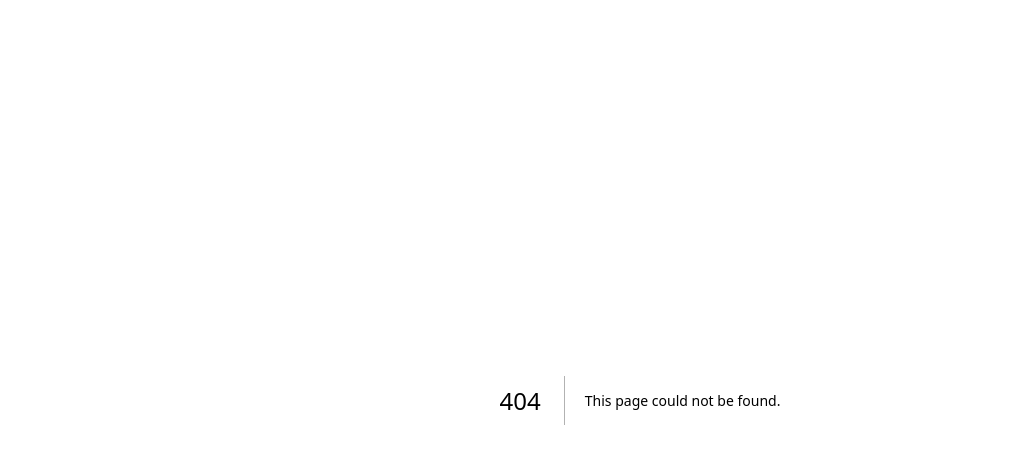
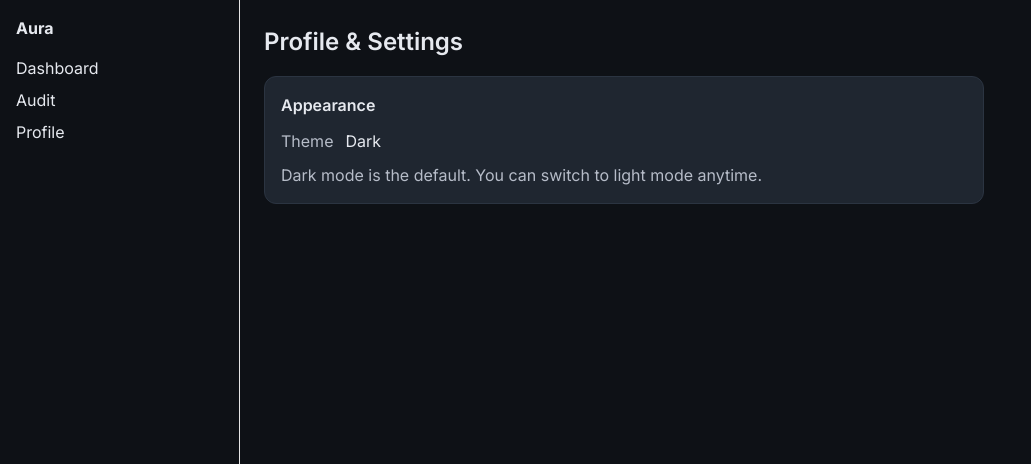
Before and after one commit to becspage-arch/aura, a Next.js app: page /app/profile in a window 1280 px wide. Before the commit this address had no page. Shown: the top 464 px of the page, without its empty margins (0-1031 px from the left). Built offline with nearby package versions, Linux system fonts and the light colour scheme.

Commit message:
Light dark mode

```diff
--- a/src/app/app/layout.tsx
+++ b/src/app/app/layout.tsx
@@ -5,10 +5,11 @@ export default function AppLayout({ children }: { children: React.ReactNode }) {
     <div style={{ display: "grid", gridTemplateColumns: "240px 1fr", minHeight: "100vh" }}>
       <aside style={{ borderRight: "1px solid #e5e5e5", padding: 16 }}>
         <div style={{ fontWeight: 700, marginBottom: 16 }}>Aura</div>
-        <nav style={{ display: "grid", gap: 8 }}>
-          <Link href="/app">Dashboard</Link>
-          <Link href="/app/audit">Audit</Link>
-        </nav>
+          <nav style={{ display: "grid", gap: 8 }}>
+            <Link href="/app">Dashboard</Link>
+            <Link href="/app/audit">Audit</Link>
+            <Link href="/app/profile">Profile</Link>
+          </nav>
       </aside>
       <main style={{ padding: 24 }}>{children}</main>
     </div>
--- a/src/app/settings/page.tsx
+++ b/src/app/app/profile/page.tsx
@@ -1,26 +1,31 @@
 import { ThemeToggle } from "@/components/theme-toggle";
 
-export default function SettingsPage() {
+export default function ProfilePage() {
   return (
-    <div style={{ padding: 24, maxWidth: 900 }}>
+    <div style={{ maxWidth: 720 }}>
       <h1 style={{ fontSize: 24, fontWeight: 600, marginBottom: 16 }}>
-        Settings
+        Profile & Settings
       </h1>
 
-      <div
+      <section
         style={{
+          border: "1px solid var(--border)",
+          borderRadius: 12,
+          padding: 16,
           background: "var(--card)",
           color: "var(--card-foreground)",
-          border: "1px solid var(--border)",
-          borderRadius: "var(--radius)",
-          padding: 16,
         }}
       >
+        <h2 style={{ fontSize: 16, fontWeight: 600, marginBottom: 12 }}>
+          Appearance
+        </h2>
+
         <ThemeToggle />
+
         <p style={{ marginTop: 10, color: "var(--muted-foreground)" }}>
           Dark mode is the default. You can switch to light mode anytime.
         </p>
-      </div>
+      </section>
     </div>
   );
 }
```
